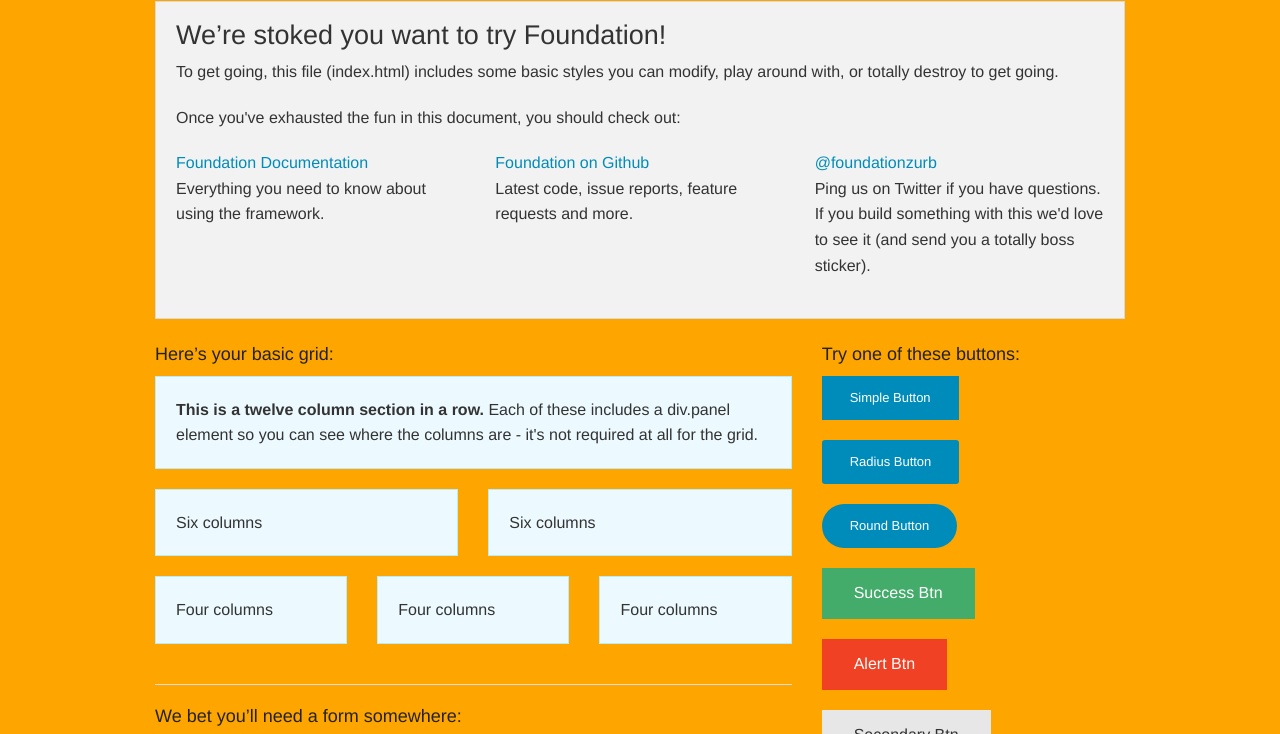
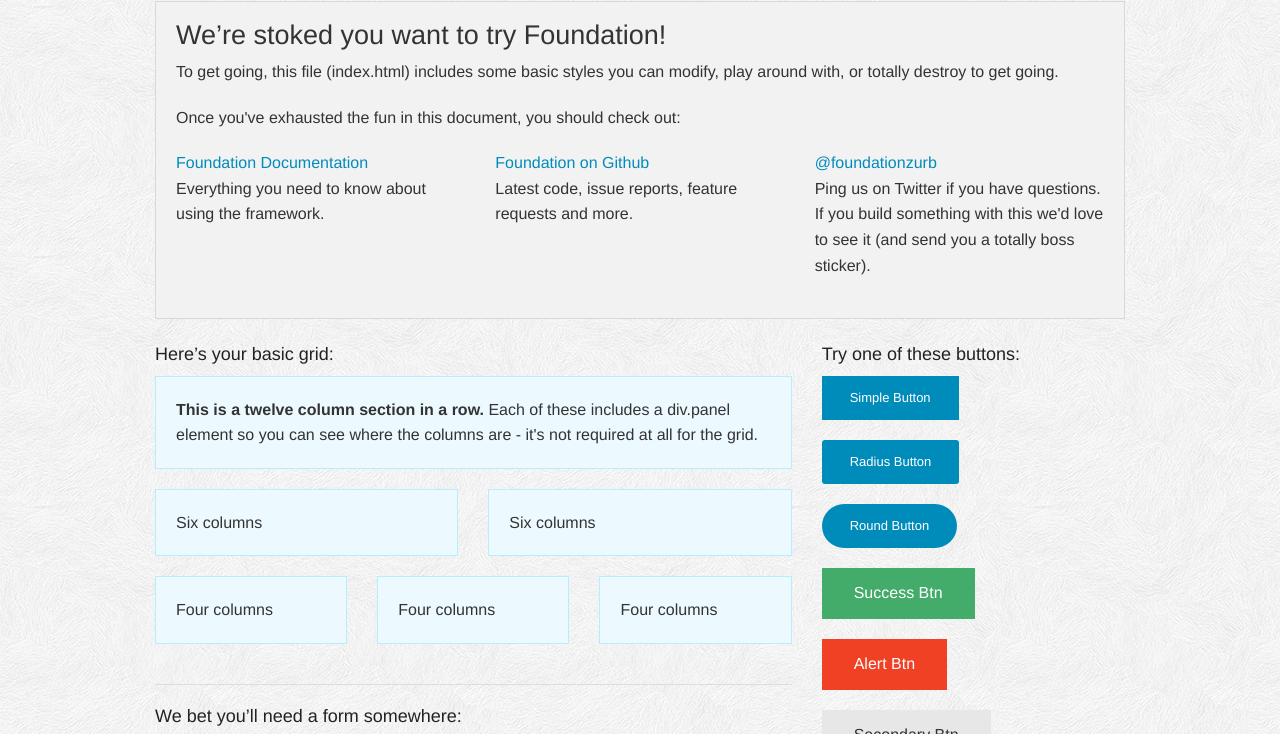
Before and after one commit to UConnGradIT/website-redesign-2014, a website: page index.html in a window 1280 px wide. Shown: the part 148-882 px from the top of the page. Drawn offline with nearby package versions, Linux system fonts and the light colour scheme; a web font is replaced by a local one.

Commit message:
Revert Back to Normal Background

```diff
--- a/scss/app.scss
+++ b/scss/app.scss
@@ -5,4 +5,6 @@
 $patternbg: "../img/bg-pattern.gif";
 
 
-body{background:orange;}
+body{
+	background:url($patternbg);
+}
```
Also changed, not shown: stylesheets/app.css.
